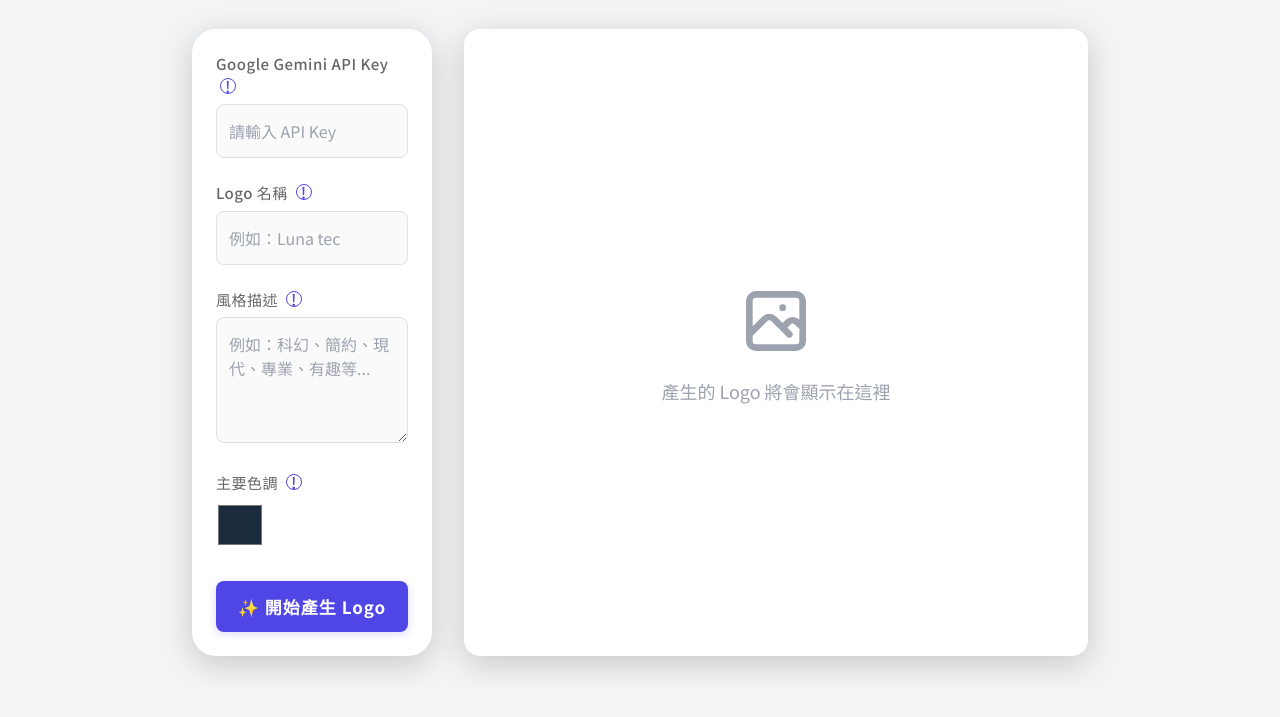
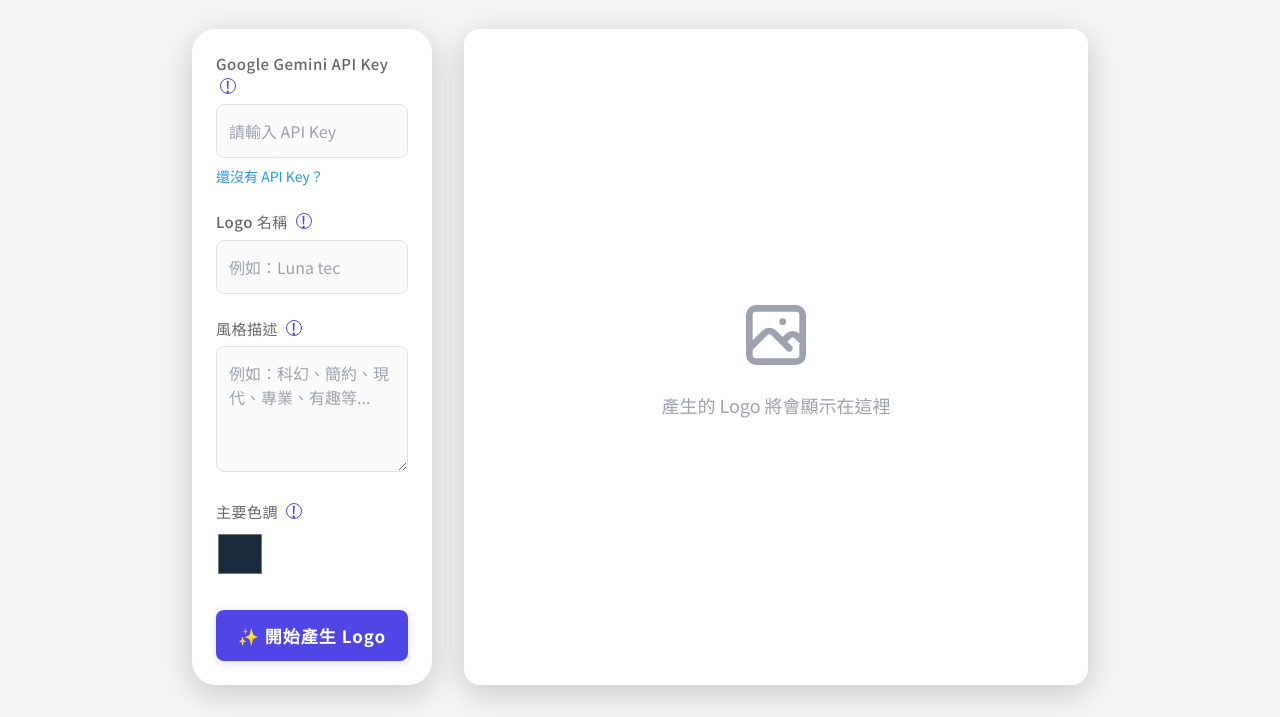
Before and after one commit to CY-Li/image-to-svg-api, a website: page logogenerator.html in a window 1280 px wide. Shown: the part 183-900 px from the top of the page. Before the commit the page ends 871 px from the top, so only its background shows below. Drawn offline with nearby package versions, Linux system fonts and the light colour scheme.

Commit message:
Update logogenerator.html

```diff
--- a/logogenerator.html
+++ b/logogenerator.html
@@ -550,6 +550,22 @@
             display: inline-block;
             vertical-align: middle;
         }
+        .api-key-hint {
+            margin-top: 8px;
+            font-size: 14px;
+        }
+
+        .api-key-hint a {
+            color: #2196F3;
+            text-decoration: none;
+            display: inline-flex;
+            align-items: center;
+            gap: 4px;
+        }
+
+        .api-key-hint a:hover {
+            text-decoration: underline;
+        }
     </style>
 </head>
 <body class="bg-gray-100 dark:bg-gray-900 text-gray-800 dark:text-gray-200">
@@ -585,6 +601,11 @@
                     <div class="form-group">
                         <label for="apiKey" class="md-label">Google Gemini API Key <span class="tip" tabindex="0" data-tooltip="請輸入您的 Google Gemini API 金鑰，否則無法產生 Logo。">!</span></label>
                         <input type="text" id="apiKey" class="md-input" placeholder="請輸入 API Key">
+                        <div class="api-key-hint">
+                            <a href="https://aistudio.google.com/apikey" target="_blank" rel="noopener noreferrer">
+                                還沒有 API Key？
+                            </a>
+                        </div>
                     </div>
                     <div>
                         <label for="logoName" class="md-label">Logo 名稱 <span class="tip" tabindex="0" data-tooltip="請輸入您的品牌或公司名稱，例如：Luna tec">!</span></label>
```
